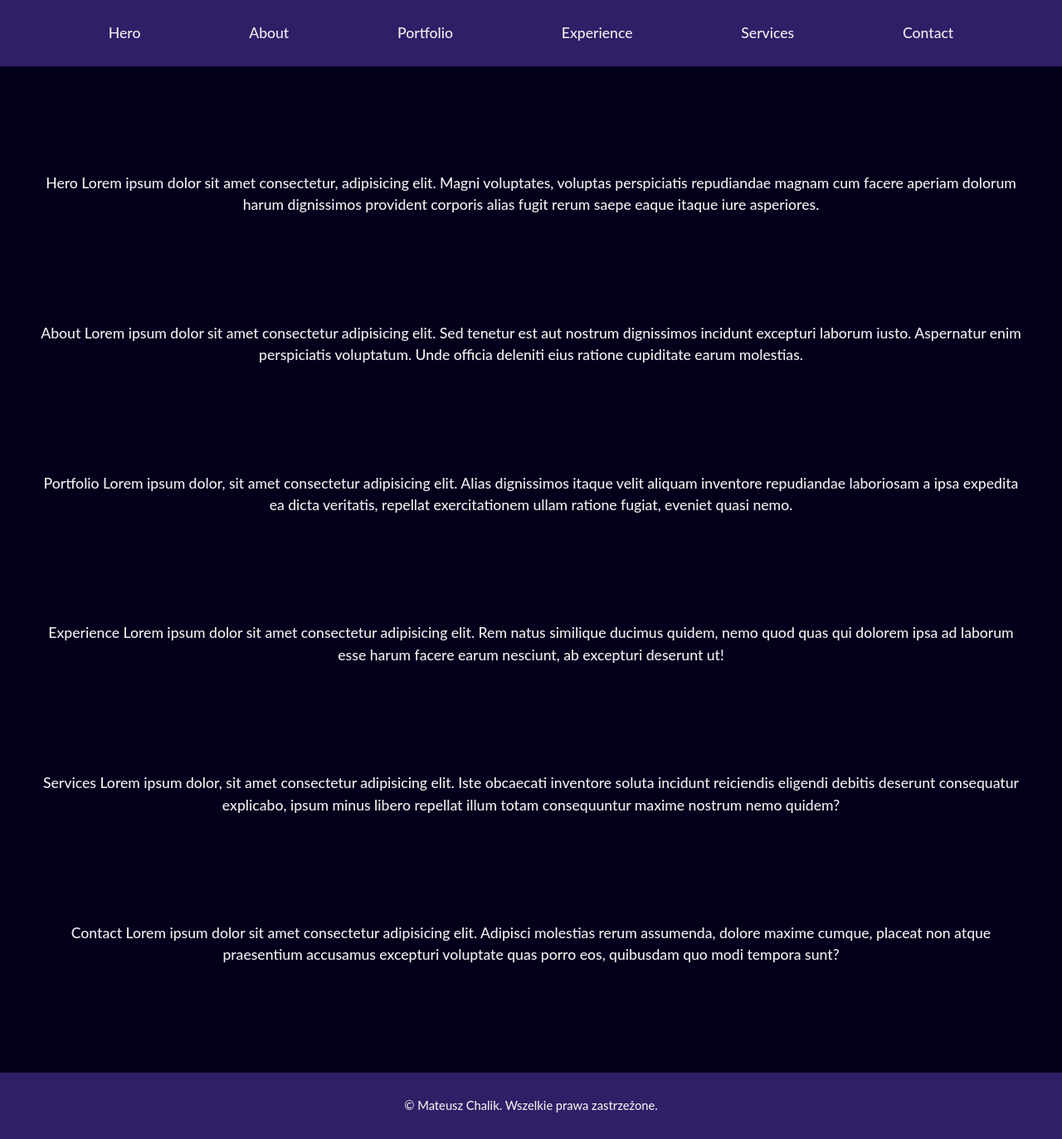
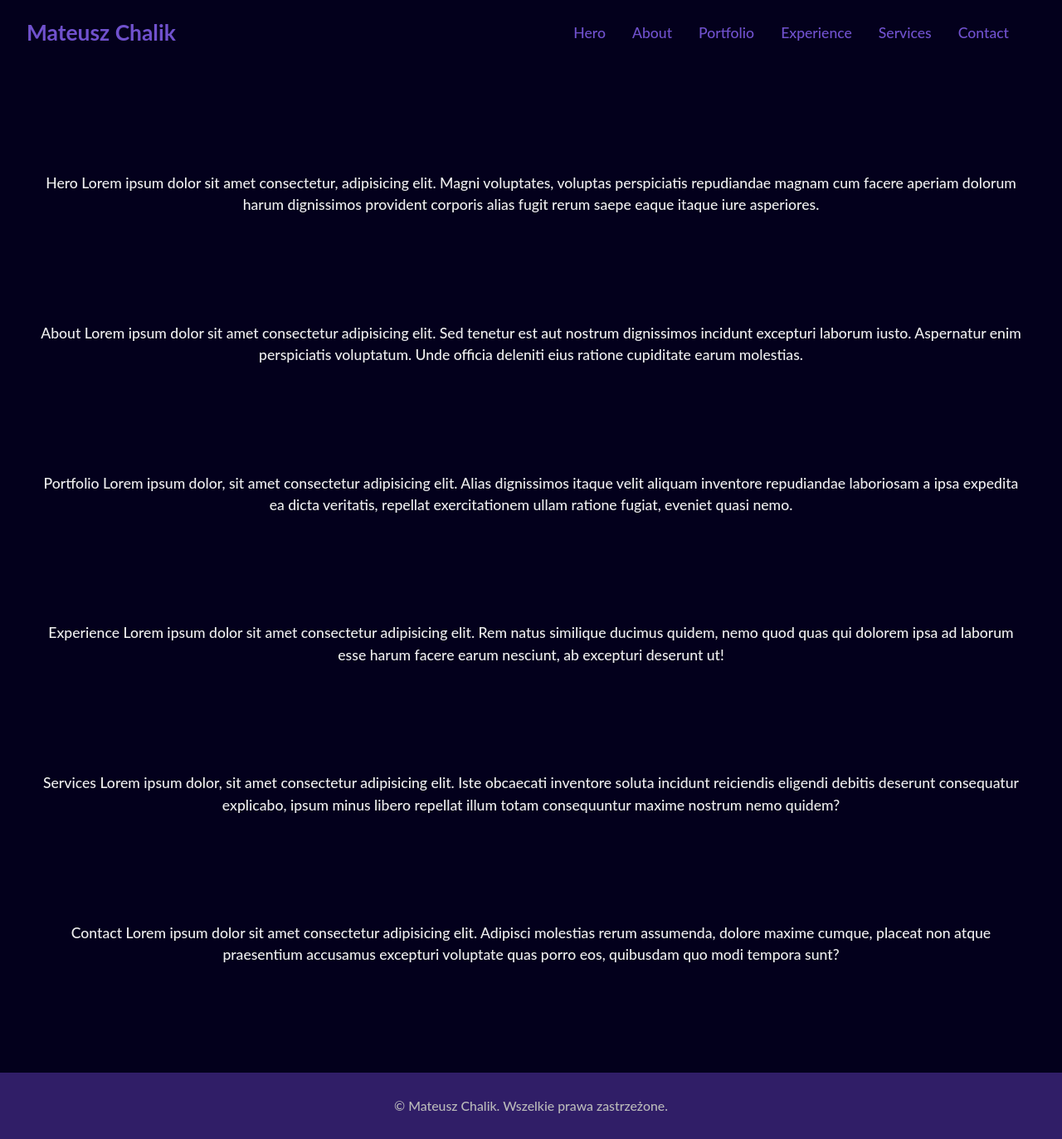
Before and after one commit to matCh00/Portfolio_v2, a React (Create React App) app in the folder portfolio/: page / in a window 1280 px wide. Shown: the whole page at 83% size. Built offline with nearby package versions, Linux system fonts and the light colour scheme.

Commit message:
poprawki wyglądu

```diff
--- a/portfolio/package.json
+++ b/portfolio/package.json
@@ -14,6 +14,7 @@
     "gh-pages": "^5.0.0",
     "react": "^18.2.0",
     "react-dom": "^18.2.0",
+    "react-icons": "^4.8.0",
     "react-scripts": "5.0.1",
     "typescript": "^4.9.5",
     "web-vitals": "^2.1.4"
--- a/portfolio/src/components/footer/Footer.tsx
+++ b/portfolio/src/components/footer/Footer.tsx
@@ -7,7 +7,7 @@ const Footer = () => {
   return (
     <footer>
 
-      <small>&copy; Mateusz Chalik. Wszelkie prawa zastrzeżone.</small>
+      <p>&copy; Mateusz Chalik. Wszelkie prawa zastrzeżone.</p>
 
     </footer>
   )
--- a/portfolio/src/components/footer/footer.css
+++ b/portfolio/src/components/footer/footer.css
@@ -1,10 +1,13 @@
 footer {
+  font-size: 0.9em;
+
   display: flex;
   justify-content: space-around;
   align-items: center;
   text-align: center;
 
   background: var(--color-neutral);
+  color: var(--color-primary-dark);
 
   height: 5rem;
 }
--- a/portfolio/src/components/hero/Hero.tsx
+++ b/portfolio/src/components/hero/Hero.tsx
@@ -7,7 +7,7 @@ const Hero = () => {
   return (
     <section id='hero'>
 
-      Hero Lorem ipsum dolor sit amet consectetur, adipisicing elit. Magni voluptates, voluptas perspiciatis repudiandae magnam cum facere aperiam dolorum harum dignissimos provident corporis alias fugit rerum saepe eaque itaque iure asperiores.
+      <p>Hero Lorem ipsum dolor sit amet consectetur, adipisicing elit. Magni voluptates, voluptas perspiciatis repudiandae magnam cum facere aperiam dolorum harum dignissimos provident corporis alias fugit rerum saepe eaque itaque iure asperiores.</p>
 
     </section>
   )
--- a/portfolio/src/components/navbar/Navbar.tsx
+++ b/portfolio/src/components/navbar/Navbar.tsx
@@ -1,7 +1,9 @@
 // pasek nawigacji
 
-import React, { useState } from 'react';
+import React from 'react';
 import './navbar.css';
+import {AiOutlineHome, AiOutlineUser, AiOutlineStar, AiOutlineFundProjectionScreen, AiOutlineCustomerService} from 'react-icons/ai';
+import {BsChatQuote} from 'react-icons/bs';
 
 const Navbar = () => {
 
@@ -9,6 +11,9 @@ const Navbar = () => {
     <>
       <nav className='desktop'>
 
+        <h2>Mateusz Chalik</h2>
+
+        <div>
           <a href="#">Hero</a>
 
           <a href="#about">About</a>
@@ -20,23 +25,24 @@ const Navbar = () => {
           <a href="#services">Services</a>
 
           <a href="#contact">Contact</a>
+        </div>
 
       </nav>
 
 
       <nav className='mobile'>
 
-        <a href="#">h</a>
+        <a href="#"><AiOutlineHome/></a>
 
-        <a href="#about">a</a>
+        <a href="#about"><AiOutlineUser/></a>
 
-        <a href="#portfolio">p</a>
+        <a href="#portfolio"><AiOutlineFundProjectionScreen/></a>
 
-        <a href="#experience">e</a>
+        <a href="#experience"><AiOutlineStar/></a>
 
-        <a href="#services">s</a>
+        <a href="#services"><AiOutlineCustomerService/></a>
 
-        <a href="#contact">c</a>
+        <a href="#contact"><BsChatQuote/></a>
 
       </nav>
 
--- a/portfolio/src/components/navbar/navbar.css
+++ b/portfolio/src/components/navbar/navbar.css
@@ -2,32 +2,36 @@
   position: relative;
 
   display: flex;
-  justify-content: space-evenly;
+  justify-content: space-between;
   align-items: center;
   text-align: center;
 
-  background: var(--color-neutral);
+  margin-inline: 2rem;
+
+  background: var(--color-background);
+  color: var(--color-neutral-light);
 
   height: 5rem;
 }
 
-.desktop > a {
-  color: var(--color-primary);
+.desktop a {
+  color: var(--color-neutral-light);
+  margin-right: 2rem;
 }
 
-.desktop > a:hover {
+.desktop a:hover {
   color: var(--color-secondary);
 }
 
-.desktop > a:focus-within {
+/* .desktop a:focus-within {
   color: var(--color-secondary);
-}
+} */
 
 
 .mobile {
   position: fixed;
   left: 50%;
-  bottom: 2rem;
+  bottom: 4rem;
 
   display: flex;
 
@@ -38,15 +42,15 @@
   transform: translateX(-50%);
 
   background: var(--color-neutral-blur);
-  backdrop-filter: blur(1rem);
+  backdrop-filter: blur(1.5rem);
 }
 
 .mobile > a {
-  font-size: 1.3rem;
+  font-size: 3rem;
 
   display: flex;
 
-  padding: 0.5rem 1rem;
+  padding: 0.5rem 2rem;
   border-radius: 50%;
 
   background: transparent;
@@ -57,9 +61,9 @@
   color: var(--color-secondary);
 }
 
-.mobile > a:focus-within {
+/* .mobile > a:focus-within {
   color: var(--color-secondary);
-}
+} */
 
 
 /* szeroki monitor */
--- a/portfolio/src/index.css
+++ b/portfolio/src/index.css
@@ -4,9 +4,11 @@
 /* zmienne: https://colorhunt.co/palettes/dark */
 :root {
   --color-background: #03001C;
-  --color-neutral: #301e67;
+  --color-neutral: hsl(255, 55%, 26%);
+  --color-neutral-light: hsl(255, 55%, 56%);
   --color-neutral-blur: rgba(48, 30, 103, 0.2);
   --color-primary: #EEEEEE;
+  --color-primary-dark: hsl(0, 0%, 73%);
   --color-secondary: #00ADB5;
   --ff: "Lato", sans-serif;
   --fw: 500;
@@ -32,6 +34,10 @@ html {
   scroll-behavior: smooth;
 }
 
+::-webkit-scrollbar {
+  display: none;
+}
+
 
 body {
   font-family: var(--ff);
@@ -45,6 +51,13 @@ body {
 
   font-size: 1.1rem;
 }
+
+
+/* brak borderu po naciśnięciu na mobilkach */
+input, textarea, button, select, a {
+  -webkit-tap-highlight-color: transparent;
+}
+
 
 
 /* pomocnicze */
@@ -71,6 +84,7 @@ section {
   justify-content: center;
   align-items: center;
   text-align: center;
+  color: var(--color-primary);
 }
 
 
```
Also changed, not shown: 1 other file (tests, documents, lock files or other folders). Lines whose indentation alone changed are shown as unchanged.
